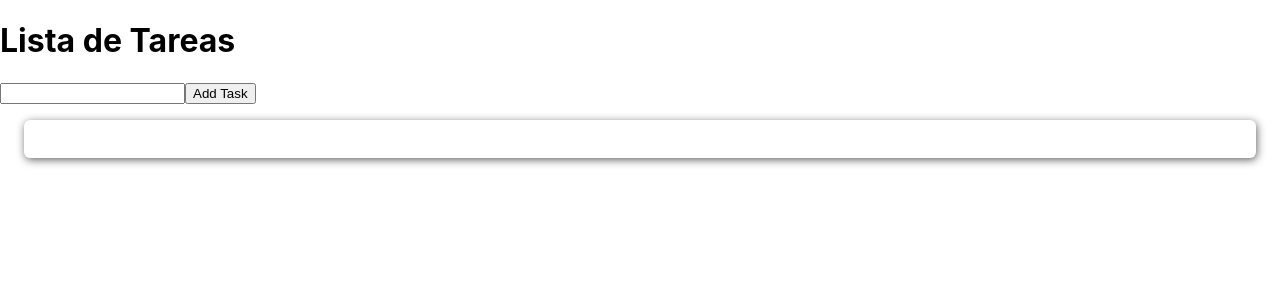
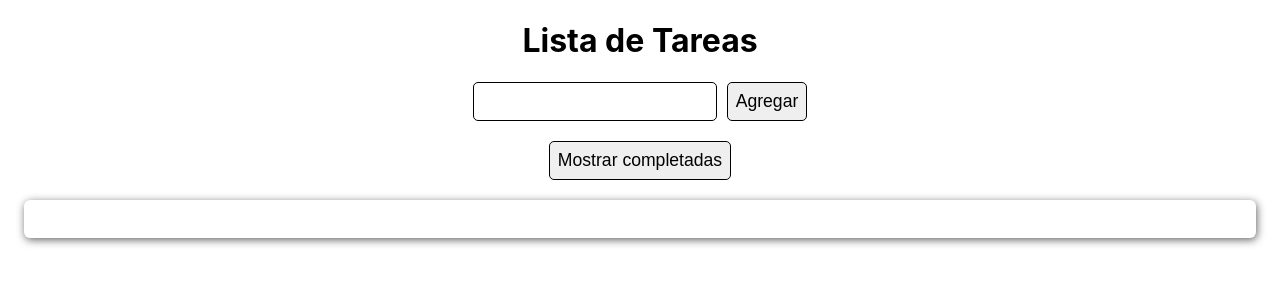
Before and after one commit to zerkc/real-trends, a React (Create React App) app: page / in a window 1280 px wide. Shown: the top 300 px of the page. Built offline with nearby package versions, Linux system fonts and the light colour scheme.

Commit message:
ajustes visuales, funcionalidad de ocultar terminadas y fix generales

```diff
--- a/public/index.html
+++ b/public/index.html
@@ -7,7 +7,7 @@
     <meta name="theme-color" content="#000000" />
     <meta
       name="description"
-      content="Web site created using create-react-app"
+      content="prueba"
     />
     <link rel="apple-touch-icon" href="%PUBLIC_URL%/logo192.png" />
     <!--
@@ -24,7 +24,7 @@
       work correctly both with client-side routing and a non-root public URL.
       Learn how to configure a non-root public URL by running `npm run build`.
     -->
-    <title>React App</title>
+    <title>Prueba tecnica</title>
   </head>
   <body>
     <noscript>You need to enable JavaScript to run this app.</noscript>
--- a/src/App.tsx
+++ b/src/App.tsx
@@ -1,115 +1,60 @@
-import React, { useState } from 'react';
+import React, { useEffect, useState } from 'react';
 import './App.css';
-import { types, onSnapshot, flow, applySnapshot, detach } from "mobx-state-tree";
-import { observer } from "mobx-react-lite";
-import TodoList from './Components/TaskList';
-import { autorun } from 'mobx';
+import { store } from "./Models/TasksModel";
+import TaskList from './Components/TaskList';
+import { observer } from 'mobx-react-lite';
+import { css } from '@emotion/css';
+import { Input } from './Components/Input';
+import { Button } from './Components/Button';
 
 
-const Task = types
-  .model({
-    id: types.identifier,
-    name: types.optional(types.string, ""),
-    done: types.optional(types.boolean, false),
-    isEdit: types.optional(types.boolean, false),
-  })
-  .actions(self => {
-    function setName(newName: string) {
-      self.name = newName;
-    }
+const mainCss = css`
+  h1{
+    text-align:center;
+  }
+  .added{
+    display:flex;
+    justify-content:center;
+    gap: 10px;
+    margin-bottom: 20px;
+  }
 
-    function toggle() {
-      self.done = !self.done;
-    }
+`
 
-    function enableEdit() {
-      self.isEdit = true;
-    }
-    function disableEdit() {
-      self.isEdit = false;
-    }
-
-
-    return { setName, toggle, enableEdit, disableEdit };
-  });
-
-const RootStore = types
-  .model({
-    tasks: types.optional(types.array(Task), [])
-  })
-  .actions(self => {
-    function addTask(id: string, name: string) {
-      self.tasks.push(Task.create({ id, name }));
-    }
-
-    const deleteTask = (id: string) => {
-      let indexTask = self.tasks.findIndex(e => e.id == id);
-      detach(self.tasks[indexTask])
-    }
-
-    const moveUpTask = (id: string) => {
-      let indexTask = self.tasks.findIndex(e => e.id == id);
-      if (indexTask == 0) {
-        return;
-      }
-      const taskToMove = detach(self.tasks[indexTask]);
-      self.tasks.splice(indexTask - 1, 0, taskToMove);
-      return;
-    };
-
-    const moveDownTask = (id: string) => {
-      let indexTask = self.tasks.findIndex(e => e.id == id);
-      if (indexTask >= self.tasks.length - 1) {
-        return;
-      }
-      const taskToMove = detach(self.tasks[indexTask]);
-      self.tasks.splice(indexTask + 1, 0, taskToMove);
-    }
-
-    return { addTask, deleteTask, moveUpTask, moveDownTask };
-  });
-
-const store = RootStore.create({
-  tasks: []
-});
-
-autorun(()=>{
-  const snapshot = localStorage.getItem("persistData")
-  if(snapshot){
-
-    try{
-      applySnapshot(store,JSON.parse(snapshot))
-    }catch(ex){
-
-    }
-  }
-})
-
-
-onSnapshot(store, (snapshot) => {
-  localStorage.setItem("persistData", JSON.stringify(snapshot));
-})
 
 const App = observer(() => {
 
   const [taskText, setTaskText] = useState("");
+  const [filterTasks, setFilterTasks] = useState<"ALL"| "UNCOMPLETE">("UNCOMPLETE");
 
   function saveTask() {
+    if(!taskText || !taskText.trim()){
+      return;
+    }
     store.addTask(crypto.randomUUID(), taskText);
     setTaskText("");
   }
 
   return (
-    <div>
+    <div className={mainCss}>
       <h1>Lista de Tareas</h1>
-      <input value={taskText} onChange={evt => setTaskText(evt.target.value)} />
-      <button onClick={e => saveTask()}>
-        Add Task
-      </button>
-      <TodoList store={store} />
+      <div className='added'>
+        <Input value={taskText} onChange={evt => setTaskText(evt.target.value)} />
+        <Button onClick={e => saveTask()}>
+          Agregar
+        </Button>
+      </div>
+
+      <div className='added'>
+        <Button onClick={e => setFilterTasks(filterTasks === "ALL"?"UNCOMPLETE":"ALL")}>
+          {filterTasks === "ALL"?"Ocultar completadas":"Mostrar completadas"}
+        </Button>
+      </div>
+
+      <TaskList store={store} filter={filterTasks} />
     </div>
   );
 })
 
 
-export default () => <App />;
+export default App;
--- /dev/null
+++ b/src/Components/Button.tsx
@@ -0,0 +1,14 @@
+import { css } from "@emotion/css";
+import { ButtonHTMLAttributes } from "react";
+
+const ButtonCss = css`
+    font-size: 1.1em;
+    border-radius: 5px;
+    border: 1px solid;
+    outline: none;
+    padding: 8px;
+`
+
+export function Button({className,children,...props}:ButtonHTMLAttributes<HTMLButtonElement>){
+    return (<button className={`${className} ${ButtonCss}`} {...props}>{children}</button>)
+}
--- /dev/null
+++ b/src/Components/Input.tsx
@@ -0,0 +1,14 @@
+import { css } from "@emotion/css";
+import { InputHTMLAttributes } from "react";
+
+const InputCss = css`
+    font-size: 1.1em;
+    border-radius: 5px;
+    border: 1px solid;
+    outline: none;
+    padding: 8px;
+`
+
+export function Input({className,...props}:InputHTMLAttributes<HTMLInputElement>){
+    return (<input className={`${className} ${InputCss}`} {...props}/>)
+}
--- a/src/Components/TaskItem.tsx
+++ b/src/Components/TaskItem.tsx
@@ -1,10 +1,10 @@
 import React, { MouseEventHandler, useState } from "react";
 import { css } from '@emotion/css'
 import { observer } from "mobx-react-lite";
-import { values } from "mobx";
 import { FontAwesomeIcon } from "@fortawesome/react-fontawesome";
-import { faCheck, faChevronDown, faChevronUp, faPen, faSquareCheck, faTrash, faXmark } from "@fortawesome/free-solid-svg-icons";
+import { faCheck, faChevronDown, faChevronUp, faSquareCheck, faTrash, faXmark } from "@fortawesome/free-solid-svg-icons";
 import { faSquare } from '@fortawesome/free-regular-svg-icons';
+import { Input } from "./Input";
 
 
 
@@ -14,8 +14,9 @@ const ItemCss = css`
   gap:5px;
   margin: 10px 0px;
   align-items:center;
+  user-select: none;
   &.editting{
-    grid-template-columns: 20px 20px 1fr 20px 20px;
+    grid-template-columns: 20px 1fr 20px 20px;
   }
   .position{
     display:flex;
@@ -23,6 +24,9 @@ const ItemCss = css`
   }
   .editable{
     cursor:pointer;
+  }
+  .textChecked{
+    text-decoration: line-through
   }
   .hidden{
     opacity: 0;
@@ -77,24 +81,24 @@ export default observer((props: ITaskItemProps) => {
                 <FontAwesomeIcon size="xs" onClick={()=>props.moveUpTask(props.item.id)} icon={faChevronUp} />
                 <FontAwesomeIcon size="xs" onClick={()=>props.moveDownTask(props.item.id)} icon={faChevronDown} />
             </div>
-            <FontAwesomeIcon size="xl" icon={props.item.done ? faSquareCheck : faSquare} color={"gray"} onClick={props.item.toggle as MouseEventHandler} />
-            {props.item.isEdit ? <input
+            {!props.item.isEdit && <FontAwesomeIcon size="xl" icon={props.item.done ? faSquareCheck : faSquare} color={"gray"} onClick={props.item.toggle as MouseEventHandler} />}
+            {props.item.isEdit ? <Input
                 type="text"
                 value={name}
                 onChange={e => setName(e.target.value)}
                 onKeyUp={evt=>{
-                    if(evt.code == "Enter"){
+                    if(evt.code === "Enter"){
                         saveEdit(name);
-                    }else if(evt.code == "Escape"){
+                    }else if(evt.code === "Escape"){
                         cancelEdit();
                     }
                 }}
                 autoFocus={true}
-            />: <span className="editable" onClick={props.item.enableEdit as MouseEventHandler}>{props.item.name}</span>}
+            />: <span className={`editable ${props.item.done && "textChecked"}`} onClick={props.item.enableEdit as MouseEventHandler}>{props.item.name}</span>}
 
             {!props.item.isEdit ? <FontAwesomeIcon className="hidden" size="xl" icon={faTrash} onClick={()=>props.deleteTask(props.item.id)} color="red" /> : (<>
-                <FontAwesomeIcon className="hidden" size="xl" icon={faCheck} onClick={()=>saveEdit(name)} color="green" />
-                <FontAwesomeIcon className="hidden" size="xl" icon={faXmark} onClick={cancelEdit} color="red" />
+                <FontAwesomeIcon size="xl" icon={faCheck} onClick={()=>saveEdit(name)} color="green" />
+                <FontAwesomeIcon size="xl" icon={faXmark} onClick={cancelEdit} color="red" />
             </>)}
         </div>
     )
--- a/src/Components/TaskList.tsx
+++ b/src/Components/TaskList.tsx
@@ -1,6 +1,5 @@
 import React from "react";
 import { observer } from "mobx-react-lite";
-import { values } from "mobx";
 import TaskItem from "./TaskItem";
 import { css } from "@emotion/css";
 
@@ -11,11 +10,11 @@ const TaskListCss = css`
     padding: 1.2rem;
 `;
 
-export default observer((props: any) => {
+export default observer((props: { store: any, filter: "ALL" | "UNCOMPLETE" }) => {
     return (
         <div className={TaskListCss}>
-            {values(props.store.tasks).map((task: any) => (
-                <TaskItem key={task.key} item={task} moveDownTask={props.store.moveDownTask} moveUpTask={props.store.moveUpTask} deleteTask={props.store.deleteTask} />
+            {props.store.filterTasks(props.filter).map((task: any) => (
+                <TaskItem key={task.id} item={task} moveDownTask={props.store.moveDownTask} moveUpTask={props.store.moveUpTask} deleteTask={props.store.deleteTask} />
             ))}
         </div>
     )
--- /dev/null
+++ b/src/Models/TasksModel.ts
@@ -0,0 +1,95 @@
+import { types, onSnapshot, applySnapshot, detach } from "mobx-state-tree";
+import { autorun } from 'mobx';
+
+const Task = types
+    .model({
+        id: types.identifier,
+        name: types.optional(types.string, ""),
+        done: types.optional(types.boolean, false),
+        isEdit: types.optional(types.boolean, false),
+    })
+
+    .actions(self => {
+        function setName(newName: string) {
+            self.name = newName;
+        }
+
+        function toggle() {
+            self.done = !self.done;
+        }
+
+        function enableEdit() {
+            self.isEdit = true;
+        }
+        function disableEdit() {
+            self.isEdit = false;
+        }
+
+
+        return { setName, toggle, enableEdit, disableEdit };
+    });
+
+const RootStore = types
+    .model({
+        tasks: types.optional(types.array(Task), [])
+    })
+    .views(self=>{
+        return {
+            filterTasks(filter: "ALL"| "UNCOMPLETE" = "UNCOMPLETE"){
+                return self.tasks.filter(e => filter === "ALL" || !e.done)
+            }
+        }
+    })
+    .actions(self => {
+        function addTask(id: string, name: string) {
+            self.tasks.push(Task.create({ id, name }));
+        }
+
+        const deleteTask = (id: string) => {
+            let indexTask = self.tasks.findIndex(e => e.id === id);
+            detach(self.tasks[indexTask])
+        }
+
+        const moveUpTask = (id: string) => {
+            let indexTask = self.tasks.findIndex(e => e.id === id);
+            if (indexTask === 0) {
+                return;
+            }
+            const taskToMove = detach(self.tasks[indexTask]);
+            self.tasks.splice(indexTask - 1, 0, taskToMove);
+            return;
+        };
+
+        const moveDownTask = (id: string) => {
+            let indexTask = self.tasks.findIndex(e => e.id === id);
+            if (indexTask >= self.tasks.length - 1) {
+                return;
+            }
+            const taskToMove = detach(self.tasks[indexTask]);
+            self.tasks.splice(indexTask + 1, 0, taskToMove);
+        }
+
+
+        return { addTask, deleteTask, moveUpTask, moveDownTask };
+    });
+
+export const store = RootStore.create({
+    tasks: []
+});
+
+autorun(() => {
+    const snapshot = localStorage.getItem("persistData")
+    if (snapshot) {
+
+        try {
+            applySnapshot(store, JSON.parse(snapshot))
+        } catch (ex) {
+
+        }
+    }
+})
+
+
+onSnapshot(store, (snapshot) => {
+    localStorage.setItem("persistData", JSON.stringify(snapshot));
+})
```
